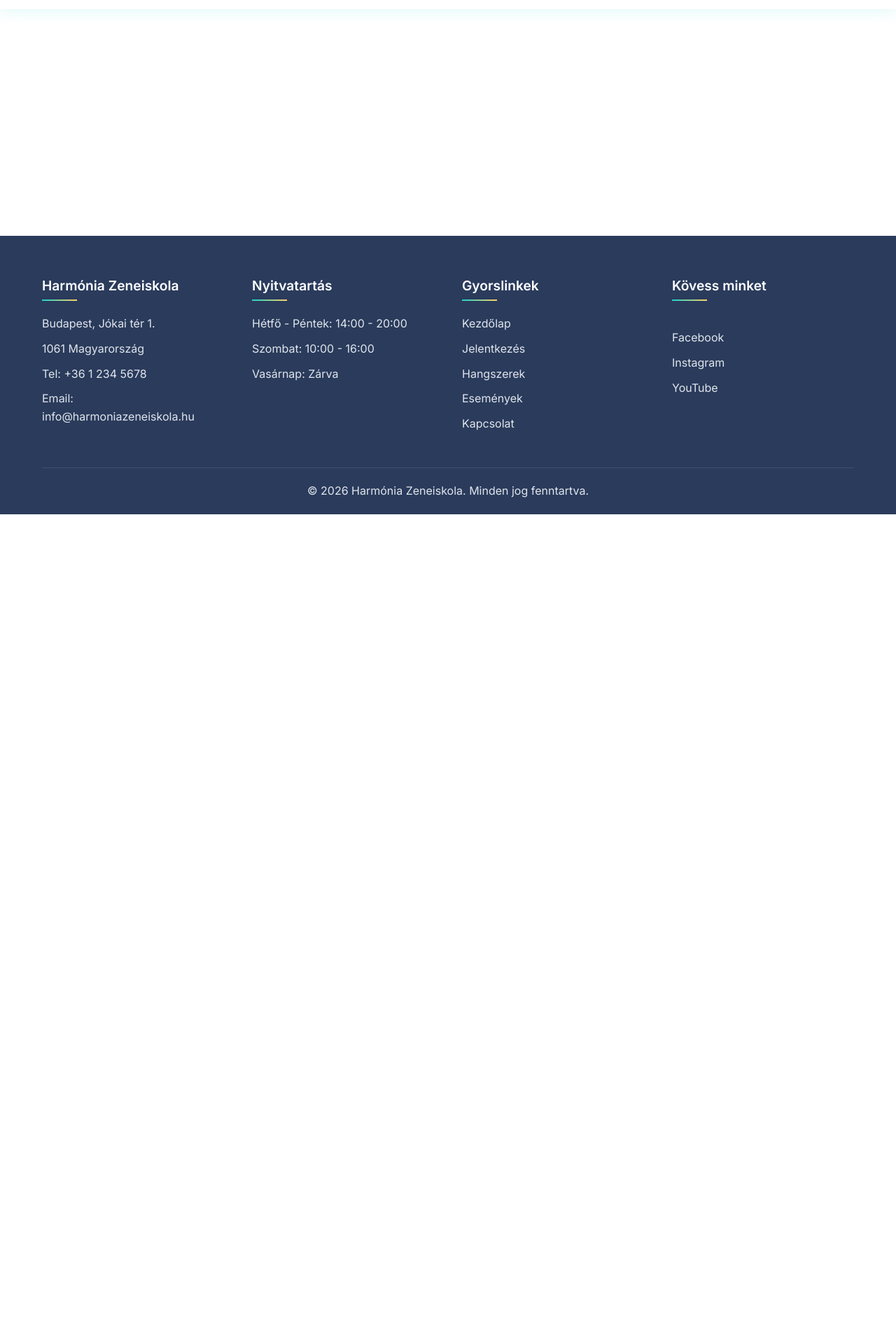
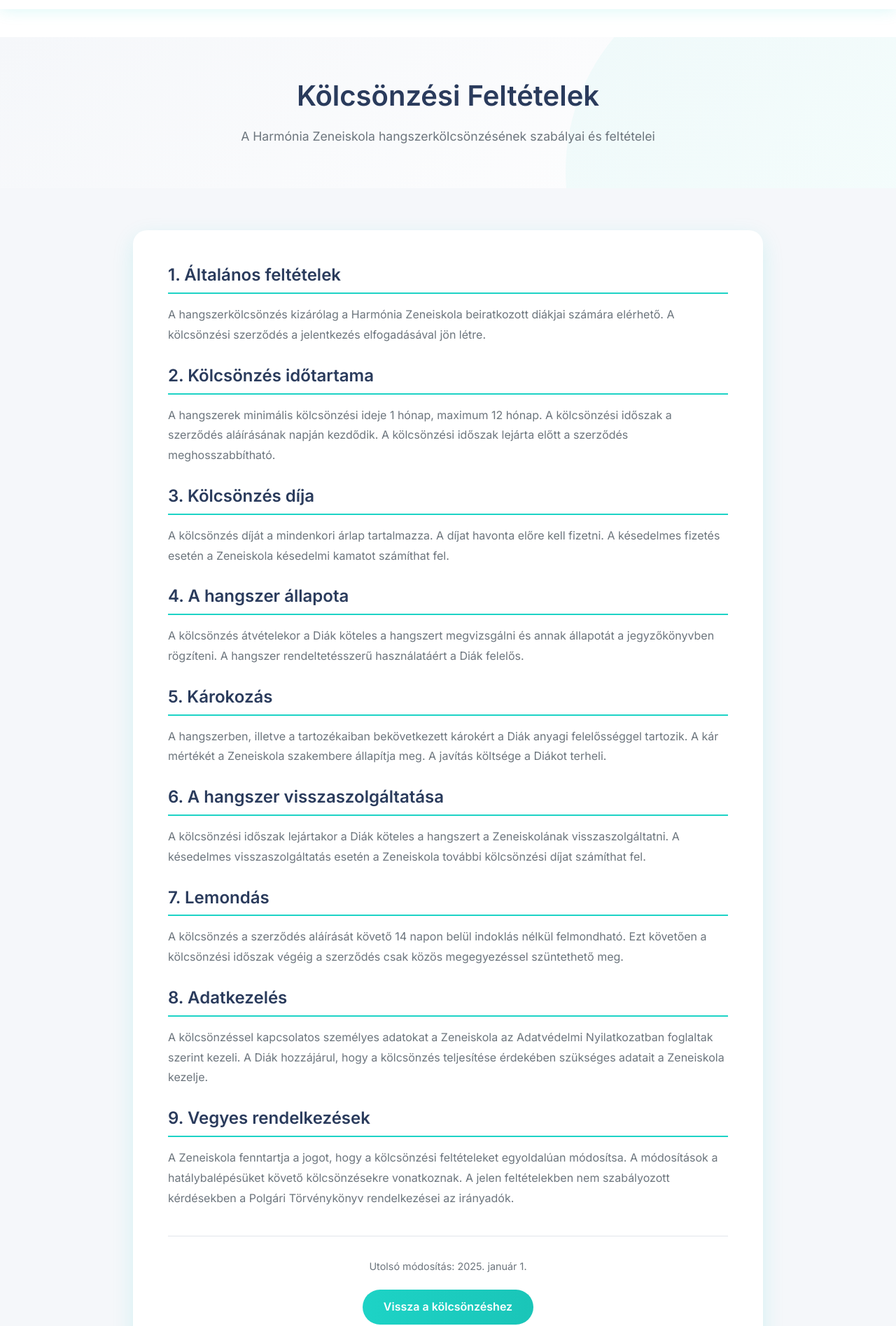
Before and after one commit to FMark161/Vizsgaremek_PR_FM, a React (Vite) app in the folder Frontend/: page /rental-terms in a window 1280 px wide. Shown: the part 65-1960 px from the top of the page at 70% size. Before the commit the page ends 800 px from the top, so only its background shows below. Built offline with nearby package versions, Linux system fonts and the light colour scheme.

Commit message:
kölcsönzési feltételek, új lap, linkek

```diff
--- a/Frontend/src/App.jsx
+++ b/Frontend/src/App.jsx
@@ -17,6 +17,7 @@ import Login from "./pages/Login/Login.jsx";
 import Register from "./pages/Register/Register.jsx";
 import Lessons from "./pages/Lessons/Lessons.jsx";
 import Terms from './pages/Terms/Terms.jsx';
+import RentalTerms from './pages/RentalTerms/RentalTerms.jsx';
 
 function App() {
   return (
@@ -34,6 +35,7 @@ function App() {
             <Route path="/login" element={<Login />} />
             <Route path="/register" element={<Register />} />
             <Route path="/terms" element={<Terms />} />
+            <Route path="/rental-terms" element={<RentalTerms />} />
 
             {/* Védett oldalak - csak bejelentkezett felhasználók */}
             <Route path="/rental" element={
--- a/Frontend/src/pages/Application/Application.jsx
+++ b/Frontend/src/pages/Application/Application.jsx
@@ -429,7 +429,7 @@ const Application = () => {
                                         onChange={handleChange}
                                         required
                                     />
-                                    <span>Elfogadom az <Link to="/terms">Adatvédelmi nyilatkozatot</Link> és hozzájárulok adataim kezeléséhez. *</span>
+                                    <span>Elfogadom az <Link to="/terms" target="_blank" className="terms-link">Adatvédelmi nyilatkozatot</Link> és hozzájárulok adataim kezeléséhez. *</span>
                                 </label>
                             </div>
 
--- a/Frontend/src/pages/Register/Register.jsx
+++ b/Frontend/src/pages/Register/Register.jsx
@@ -188,7 +188,7 @@ const Register = () => {
                       onChange={handleChange}
                     />
                     <span>
-                      Elfogadom az <Link to="/terms" className="terms-link">Adatvédelmi nyilatkozatot</Link> és a <Link to="/terms" className="terms-link">Felhasználási feltételeket</Link>
+                      Elfogadom az <Link to="/terms" target="_blank" className="terms-link">Adatvédelmi nyilatkozatot</Link> és a <Link to="/terms" target="_blank" className="terms-link">Felhasználási feltételeket</Link>
                     </span>
                   </label>
                   {errors.acceptTerms && <span className="auth-error-message">{errors.acceptTerms}</span>}
--- a/Frontend/src/pages/Rental/Rental.css
+++ b/Frontend/src/pages/Rental/Rental.css
@@ -326,15 +326,16 @@
 
 .form-buttons {
   display: flex;
+  flex-direction: column;
   gap: 10px;
-  margin-top: 10px;
+  margin-top: 15px;
   width: 100%;
-  height: 44px;  /* Fix magasság */
 }
 
 .btn-submit,
 .btn-cancel {
-  flex: 1;
+  width: 100%;
+  height: 44px;
   padding: 0 10px;
   border: none;
   border-radius: 50px;
@@ -344,9 +345,12 @@
   transition: all 0.3s ease;
   text-align: center;
   white-space: nowrap;
-  height: 44px;
-  line-height: 44px;
-  display: block;
+  box-sizing: border-box;
+  display: flex;
+  align-items: center;
+  justify-content: center;
+  gap: 8px;
+  line-height: 1;
 }
 
 .btn-submit {
@@ -521,3 +525,14 @@
   color: var(--light-text);
   font-size: 0.9rem;
 }
+
+.terms-link {
+  color: var(--accent-turquoise);
+  text-decoration: underline;
+  transition: color 0.3s ease;
+}
+
+.terms-link:hover {
+  color: var(--accent-turquoise-dark);
+  text-decoration: none;
+}
--- a/Frontend/src/pages/Rental/Rental.jsx
+++ b/Frontend/src/pages/Rental/Rental.jsx
@@ -1,5 +1,13 @@
 import { useState, useEffect, useRef } from 'react';
-import { FaShoppingCart, FaCalendarAlt, FaCheck, FaTimes, FaTools, FaChalkboardTeacher } from 'react-icons/fa';
+import { Link } from 'react-router-dom';
+import {
+  FaShoppingCart,
+  FaCalendarAlt,
+  FaCheck,
+  FaTimes,
+  FaTools,
+  FaChalkboardTeacher
+} from 'react-icons/fa';
 import './Rental.css';
 
 // Képek importálása
@@ -241,8 +249,13 @@ const Rental = () => {
                           <option value="12">12 hónap</option>
                         </select>
                         <label className="checkbox-label">
-                          <input type="checkbox" name="acceptTerms" checked={rentalFormData.acceptTerms} onChange={handleChange} />
-                          <span>Elfogadom a kölcsönzési feltételeket</span>
+                          <input
+                            type="checkbox"
+                            name="acceptTerms"
+                            checked={rentalFormData.acceptTerms}
+                            onChange={handleChange}
+                          />
+                          <span>Elfogadom a <Link to="/rental-terms" target="_blank" className="terms-link">kölcsönzési feltételeket</Link></span>
                         </label>
                         <div className="form-buttons">
                           <button className="btn-submit" onClick={() => handleRentalSubmit(instrument.id)} disabled={!rentalFormData.name || !rentalFormData.email || !rentalFormData.phone || !rentalFormData.acceptTerms}>Megerősítés</button>
--- /dev/null
+++ b/Frontend/src/pages/RentalTerms/RentalTerms.css
@@ -0,0 +1,137 @@
+/* Rental Terms Hero */
+.rental-terms-hero {
+  background: linear-gradient(135deg, var(--secondary-light) 0%, var(--primary-white) 100%);
+  padding: 60px 0;
+  text-align: center;
+  position: relative;
+  overflow: hidden;
+}
+
+.rental-terms-hero::before {
+  content: '';
+  position: absolute;
+  top: -50%;
+  right: -10%;
+  width: 600px;
+  height: 600px;
+  background: var(--gradient-primary);
+  opacity: 0.05;
+  border-radius: 50%;
+}
+
+.rental-terms-hero h1 {
+  font-size: 2.5rem;
+  color: var(--dark-text);
+  margin-bottom: 20px;
+  position: relative;
+}
+
+.rental-terms-description {
+  max-width: 700px;
+  margin: 0 auto;
+  color: var(--light-text);
+  font-size: 1.1rem;
+  line-height: 1.6;
+  position: relative;
+}
+
+/* Terms Content */
+.rental-terms-content {
+  padding: 60px 0 80px;
+  background-color: var(--secondary-light);
+}
+
+.rental-terms-card {
+  background: var(--primary-white);
+  border-radius: 20px;
+  padding: 50px;
+  box-shadow: 0 10px 30px var(--shadow);
+  max-width: 900px;
+  margin: 0 auto;
+}
+
+.rental-terms-card h2 {
+  color: var(--dark-text);
+  font-size: 1.5rem;
+  margin-top: 30px;
+  margin-bottom: 15px;
+  padding-bottom: 10px;
+  border-bottom: 2px solid var(--accent-turquoise);
+}
+
+.rental-terms-card h2:first-of-type {
+  margin-top: 0;
+}
+
+.rental-terms-card p {
+  color: var(--light-text);
+  line-height: 1.8;
+  margin-bottom: 15px;
+  font-size: 1rem;
+}
+
+.rental-terms-footer {
+  margin-top: 40px;
+  padding-top: 30px;
+  border-top: 1px solid var(--border-light);
+  text-align: center;
+}
+
+.rental-terms-footer p {
+  color: var(--light-text);
+  margin-bottom: 20px;
+  font-size: 0.9rem;
+}
+
+.btn-back {
+  display: inline-block;
+  background: var(--gradient-primary);
+  color: var(--primary-white);
+  padding: 12px 30px;
+  border-radius: 50px;
+  font-weight: 600;
+  transition: all 0.3s ease;
+}
+
+.btn-back:hover {
+  background: var(--accent-turquoise-dark);
+  transform: translateY(-2px);
+  box-shadow: 0 5px 15px var(--shadow-strong);
+}
+
+/* Reszponzív */
+@media (max-width: 768px) {
+  .rental-terms-hero h1 {
+    font-size: 2rem;
+  }
+
+  .rental-terms-card {
+    padding: 30px;
+  }
+
+  .rental-terms-card h2 {
+    font-size: 1.3rem;
+  }
+}
+
+@media (max-width: 480px) {
+  .rental-terms-hero h1 {
+    font-size: 1.8rem;
+  }
+
+  .rental-terms-description {
+    font-size: 1rem;
+  }
+
+  .rental-terms-card {
+    padding: 20px;
+  }
+
+  .rental-terms-card h2 {
+    font-size: 1.2rem;
+  }
+
+  .rental-terms-card p {
+    font-size: 0.9rem;
+  }
+}
--- /dev/null
+++ b/Frontend/src/pages/RentalTerms/RentalTerms.jsx
@@ -0,0 +1,87 @@
+import { Link } from 'react-router-dom';
+import './RentalTerms.css';
+
+const RentalTerms = () => {
+  return (
+    <div className="rental-terms">
+      <section className="rental-terms-hero">
+        <div className="container">
+          <h1>Kölcsönzési Feltételek</h1>
+          <p className="rental-terms-description">
+            A Harmónia Zeneiskola hangszerkölcsönzésének szabályai és feltételei
+          </p>
+        </div>
+      </section>
+
+      <section className="rental-terms-content">
+        <div className="container">
+          <div className="rental-terms-card">
+            <h2>1. Általános feltételek</h2>
+            <p>
+              A hangszerkölcsönzés kizárólag a Harmónia Zeneiskola beiratkozott diákjai számára elérhető.
+              A kölcsönzési szerződés a jelentkezés elfogadásával jön létre.
+            </p>
+
+            <h2>2. Kölcsönzés időtartama</h2>
+            <p>
+              A hangszerek minimális kölcsönzési ideje 1 hónap, maximum 12 hónap. A kölcsönzési időszak
+              a szerződés aláírásának napján kezdődik. A kölcsönzési időszak lejárta előtt a szerződés
+              meghosszabbítható.
+            </p>
+
+            <h2>3. Kölcsönzés díja</h2>
+            <p>
+              A kölcsönzés díját a mindenkori árlap tartalmazza. A díjat havonta előre kell fizetni.
+              A késedelmes fizetés esetén a Zeneiskola késedelmi kamatot számíthat fel.
+            </p>
+
+            <h2>4. A hangszer állapota</h2>
+            <p>
+              A kölcsönzés átvételekor a Diák köteles a hangszert megvizsgálni és annak állapotát
+              a jegyzőkönyvben rögzíteni. A hangszer rendeltetésszerű használatáért a Diák felelős.
+            </p>
+
+            <h2>5. Károkozás</h2>
+            <p>
+              A hangszerben, illetve a tartozékaiban bekövetkezett károkért a Diák anyagi felelősséggel tartozik.
+              A kár mértékét a Zeneiskola szakembere állapítja meg. A javítás költsége a Diákot terheli.
+            </p>
+
+            <h2>6. A hangszer visszaszolgáltatása</h2>
+            <p>
+              A kölcsönzési időszak lejártakor a Diák köteles a hangszert a Zeneiskolának visszaszolgáltatni.
+              A késedelmes visszaszolgáltatás esetén a Zeneiskola további kölcsönzési díjat számíthat fel.
+            </p>
+
+            <h2>7. Lemondás</h2>
+            <p>
+              A kölcsönzés a szerződés aláírását követő 14 napon belül indoklás nélkül felmondható.
+              Ezt követően a kölcsönzési időszak végéig a szerződés csak közös megegyezéssel szüntethető meg.
+            </p>
+
+            <h2>8. Adatkezelés</h2>
+            <p>
+              A kölcsönzéssel kapcsolatos személyes adatokat a Zeneiskola az Adatvédelmi Nyilatkozatban
+              foglaltak szerint kezeli. A Diák hozzájárul, hogy a kölcsönzés teljesítése érdekében
+              szükséges adatait a Zeneiskola kezelje.
+            </p>
+
+            <h2>9. Vegyes rendelkezések</h2>
+            <p>
+              A Zeneiskola fenntartja a jogot, hogy a kölcsönzési feltételeket egyoldalúan módosítsa.
+              A módosítások a hatálybalépésüket követő kölcsönzésekre vonatkoznak. A jelen feltételekben
+              nem szabályozott kérdésekben a Polgári Törvénykönyv rendelkezései az irányadók.
+            </p>
+
+            <div className="rental-terms-footer">
+              <p>Utolsó módosítás: 2025. január 1.</p>
+              <Link to="/rental" className="btn-back">Vissza a kölcsönzéshez</Link>
+            </div>
+          </div>
+        </div>
+      </section>
+    </div>
+  );
+};
+
+export default RentalTerms;
```
